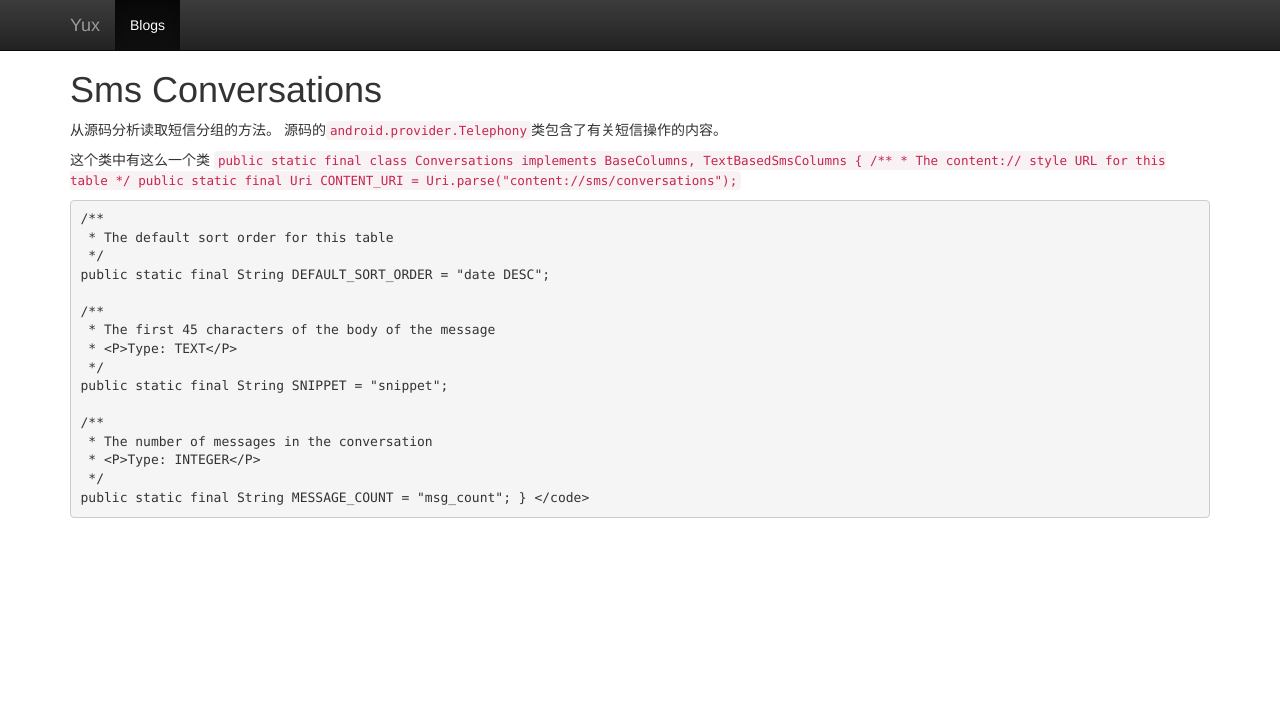
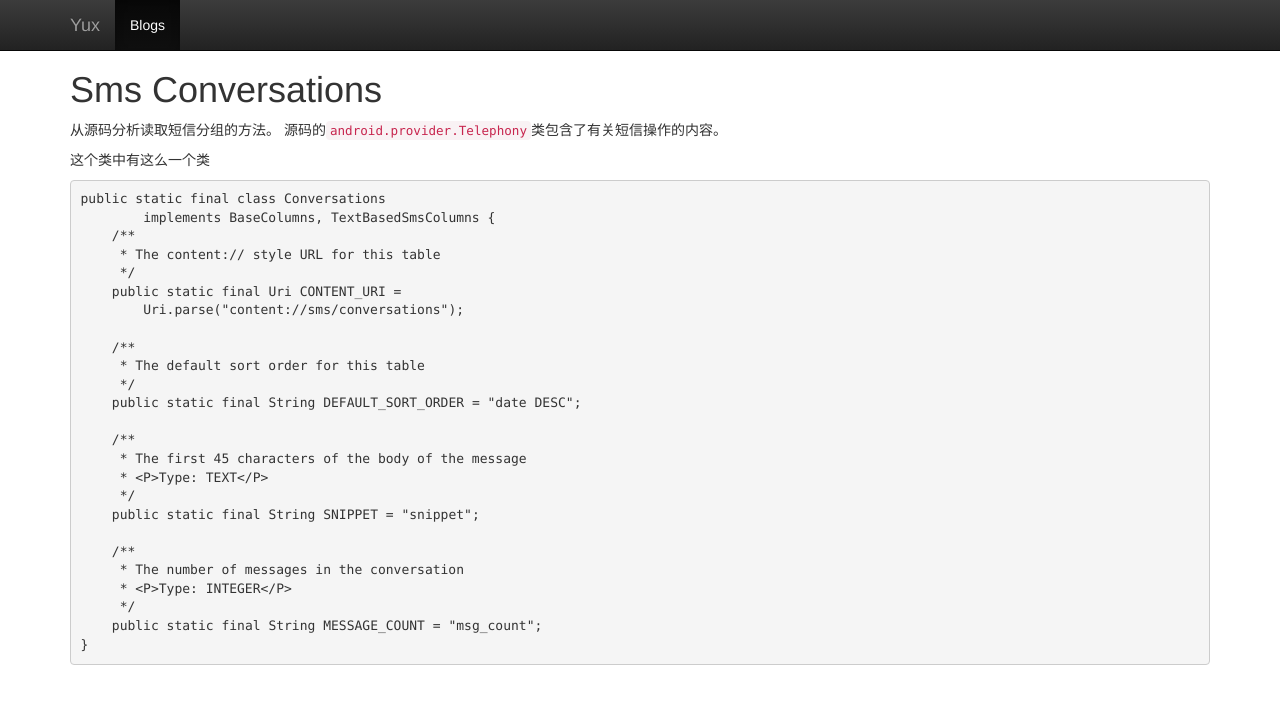
Before and after one commit to pulsaryu/blog, a Jekyll site: the page built from _posts/2013-10-12-sms-conversations.md, in a window 1280 px wide. Shown: the top 704 px of the page. Built offline with Jekyll 4.4.1, drawn with Linux system fonts in a browser that asks for light colours; nearby versions of some CDN libraries; Markdown is read by kramdown in place of the engine named in the settings; comment, search, counter and statistics services are not loaded.

Commit message:
Update 2013-10-12-sms-conversations.md

````diff
--- a/_posts/2013-10-12-sms-conversations.md
+++ b/_posts/2013-10-12-sms-conversations.md
@@ -7,7 +7,7 @@ title : Sms Conversations
 源码的`android.provider.Telephony`类包含了有关短信操作的内容。
 
 这个类中有这么一个类
-<code>
+```java
 public static final class Conversations
         implements BaseColumns, TextBasedSmsColumns {
     /**
@@ -33,4 +33,4 @@ public static final class Conversations
      */
     public static final String MESSAGE_COUNT = "msg_count";
 }
-</code>
+```
````
